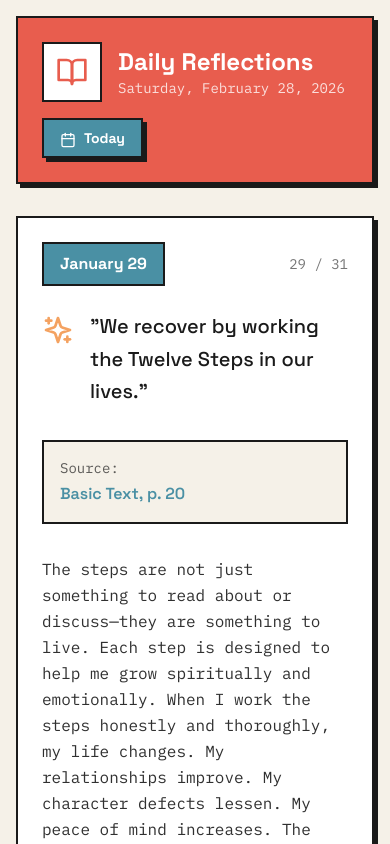
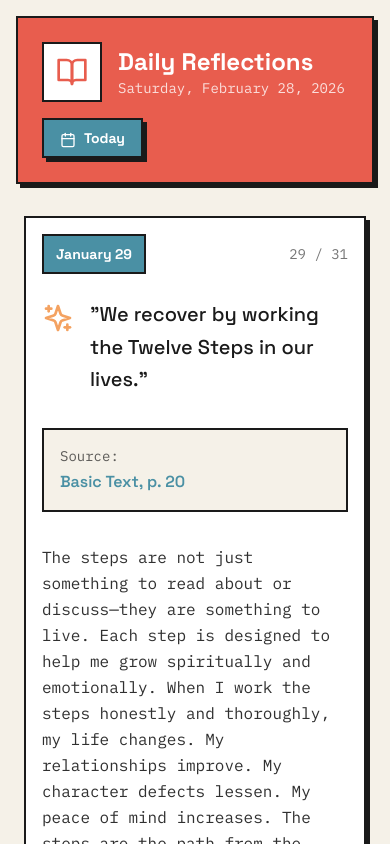
Before and after one commit to LearningEverythingFirstTIme/daily-reflections, a React (Vite) app: page / in a window 390 px wide. Shown: the top 844 px of the page. Built offline with nearby package versions, Linux system fonts and the light colour scheme; the HTML template or start-up script is replaced by a standard one.

Commit message:
fix: reduce button padding and card padding on mobile to prevent overflow

```diff
--- a/src/App.tsx
+++ b/src/App.tsx
@@ -138,11 +138,11 @@ function App() {
       </header>
 
       {/* Main Content */}
-      <main className="max-w-4xl mx-auto">
-        <div className="brutal-card bg-white" ref={contentRef}>
+      <main className="max-w-4xl mx-auto px-2 sm:px-0">
+        <div className="brutal-card bg-white overflow-hidden" ref={contentRef}>
           {/* Date Badge */}
           <div className="flex items-center justify-between mb-6">
-            <div className="bg-brutal-accent2 text-white font-heading font-bold px-4 py-2 border-2 border-brutal-dark">
+            <div className="bg-brutal-accent2 text-white font-heading font-bold px-3 py-2 border-2 border-brutal-dark text-sm sm:text-base">
               {reflection.date}
             </div>
 
--- a/src/index.css
+++ b/src/index.css
@@ -16,15 +16,17 @@
   }
 
   .brutal-btn {
-    @apply bg-brutal-accent text-white font-heading font-bold px-6 py-3 border-2 border-brutal-dark shadow-brutal
+    @apply bg-brutal-accent text-white font-heading font-bold px-4 py-2 border-2 border-brutal-dark shadow-brutal
            transition-all duration-150 hover:shadow-brutal-hover hover:-translate-x-0.5 hover:-translate-y-0.5
-           active:shadow-brutal-active active:translate-x-0.5 active:translate-y-0.5;
+           active:shadow-brutal-active active:translate-x-0.5 active:translate-y-0.5
+           whitespace-nowrap;
   }
 
   .brutal-btn-secondary {
-    @apply bg-brutal-accent2 text-white font-heading font-bold px-6 py-3 border-2 border-brutal-dark shadow-brutal
+    @apply bg-brutal-accent2 text-white font-heading font-bold px-4 py-2 border-2 border-brutal-dark shadow-brutal
            transition-all duration-150 hover:shadow-brutal-hover hover:-translate-x-0.5 hover:-translate-y-0.5
-           active:shadow-brutal-active active:translate-x-0.5 active:translate-y-0.5;
+           active:shadow-brutal-active active:translate-x-0.5 active:translate-y-0.5
+           whitespace-nowrap;
   }
 
   .brutal-input {
@@ -32,7 +34,6 @@
   }
 
   .brutal-card {
-    @apply bg-white border-2 border-brutal-dark p-6 shadow-brutal transition-all duration-200
-           hover:shadow-brutal-hover hover:-translate-x-0.5 hover:-translate-y-0.5;
+    @apply bg-white border-2 border-brutal-dark p-4 sm:p-6 shadow-brutal;
   }
 }
```
Also changed, not shown: 1 other file (tests, documents, lock files or other folders).
